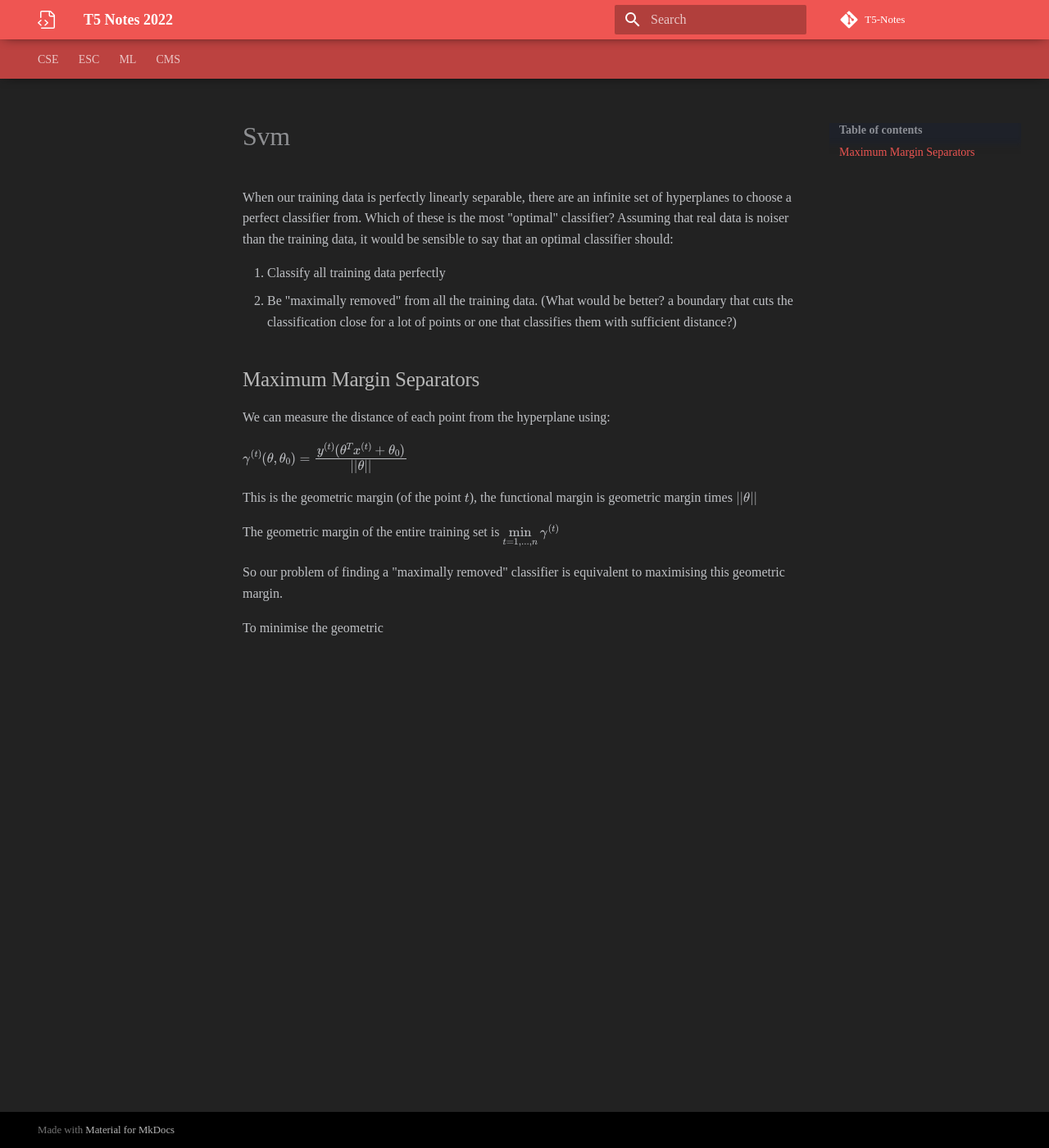
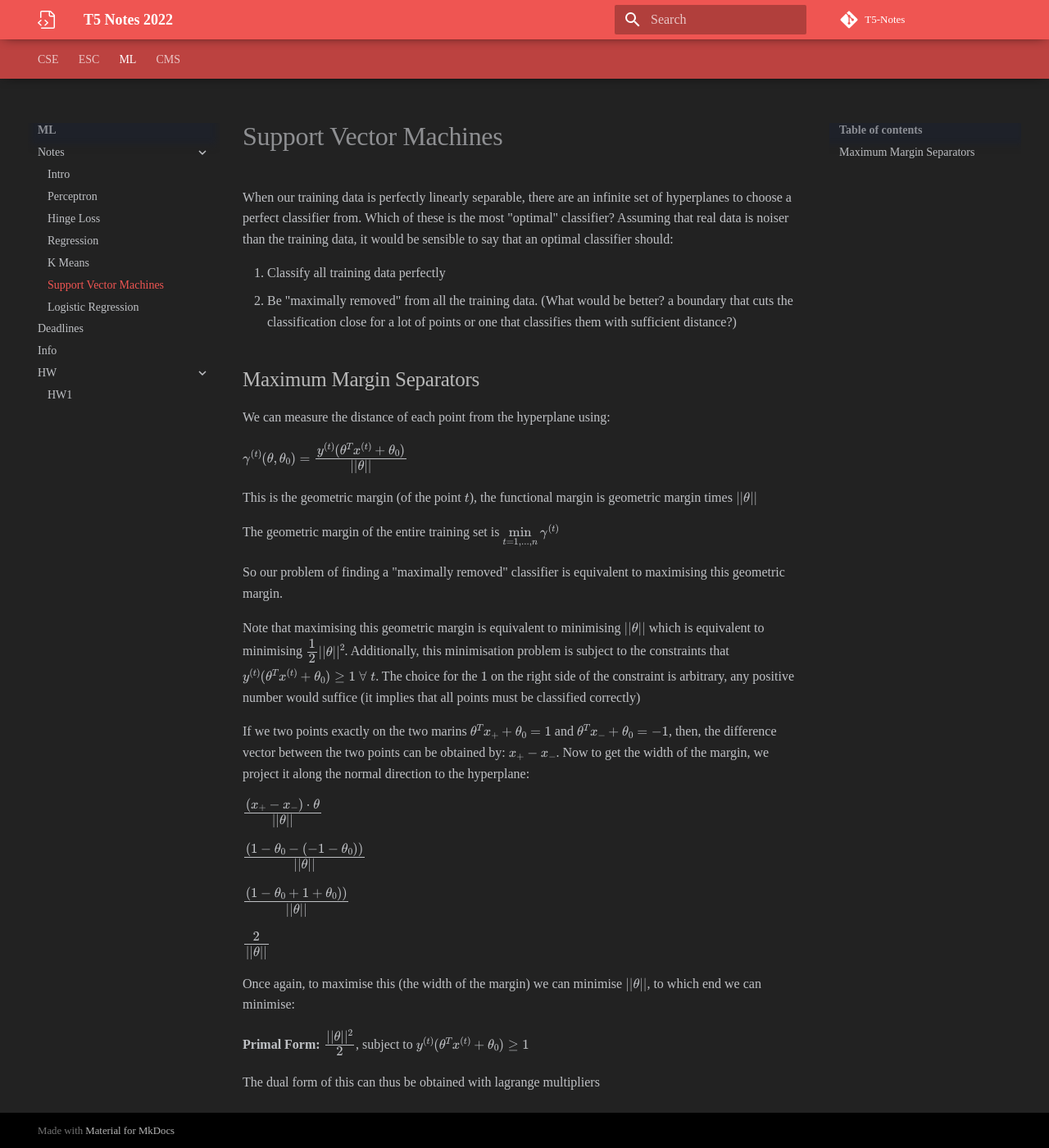
Before and after one commit to Divy1211/T5-Notes, an MkDocs documentation site: the page built from docs/courses/ml/notes/w4/svm.md, in a window 1280 px wide and 1400 px high. Shown: the whole window at 82% size. Built offline with MkDocs 1.6.1 and Material for MkDocs 9.7.7, drawn with Linux system fonts in a browser that asks for light colours; some web fonts are replaced; comment, search, counter and statistics services are not loaded.

Commit message:
ml stuff

```diff
--- a/docs/courses/ml/notes/w4/svm.md
+++ b/docs/courses/ml/notes/w4/svm.md
@@ -15,4 +15,20 @@
 
 So our problem of finding a "maximally removed" classifier is equivalent to maximising this geometric margin.
 
-To minimise the geometric
+Note that maximising this geometric margin is equivalent to minimising $||\theta||$ which is equivalent to minimising $\cfrac{1}{2} ||\theta||^2$. Additionally, this minimisation problem is subject to the constraints that $y^{(t)}(\theta^T x^{(t)} + \theta_0) \geq 1 \; \forall \; t$. The choice for the $1$ on the right side of the constraint is arbitrary, any positive number would suffice (it implies that all points must be classified correctly)
+
+If we two points exactly on the two marins $\theta^T x_+ + \theta_0 = 1$ and $\theta^T x_- + \theta_0 = -1$, then, the difference vector between the two points can be obtained by: $x_+ - x_-$. Now to get the width of the margin, we project it along the normal direction to the hyperplane:
+
+$\cfrac{(x_+ - x_-) \cdot \theta}{||\theta||}$
+
+$\cfrac{(1-\theta_0 - (-1-\theta_0))}{||\theta||}$
+
+$\cfrac{(1-\theta_0 +1+\theta_0))}{||\theta||}$
+
+$\cfrac{2}{||\theta||}$
+
+Once again, to maximise this (the width of the margin) we can minimise $||\theta||$, to which end we can minimise:
+
+**Primal Form:** $\cfrac{||\theta||^2}{2}$, subject to $y^{(t)}(\theta^T x^{(t)} + \theta_0) \geq 1$
+
+The dual form of this can thus be obtained with lagrange multipliers
--- a/mkdocs.yml
+++ b/mkdocs.yml
@@ -40,7 +40,8 @@
       - Hinge Loss:                           "courses/ml/notes/w2/hinge_loss.md"
       - Regression:                           "courses/ml/notes/w2/regression.md"
       - K Means:                              "courses/ml/notes/w3/kmeans.md"
-      - Support Vector Machines:              "courses/ml/notes/w3/svm.md"
+      - Support Vector Machines:              "courses/ml/notes/w4/svm.md"
+      - Logistic Regression:              "courses/ml/notes/w5/log_reg.md"
     - Deadlines:                              "courses/ml/deadlines.md"
     - Info:                                   "courses/ml/to_know.md"
     - HW:
```
Also changed, not shown: docs/courses/ml/notes/w4/log_reg.md (added, +5 -0 lines).
